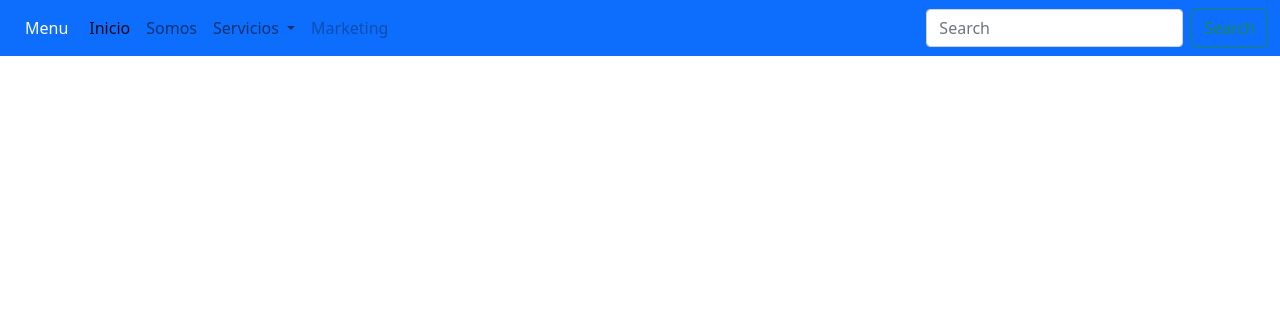
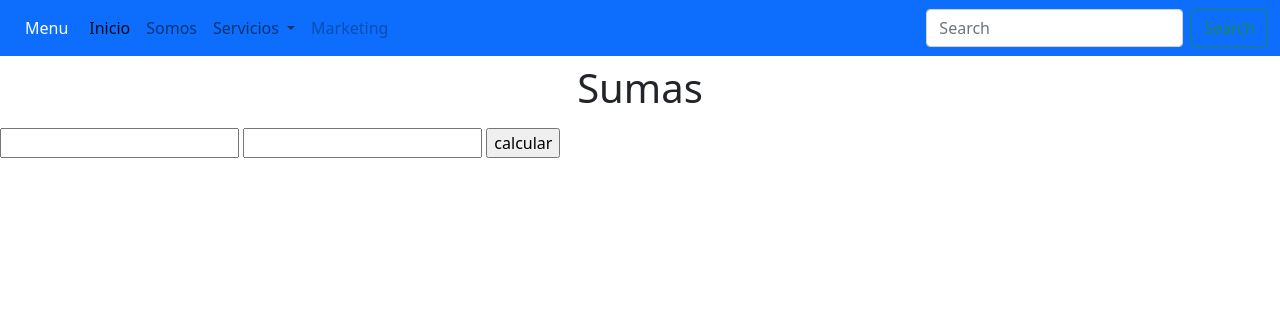
Before and after one commit to AlejjG/Practicas, a PHP site: page / in a window 1280 px wide. Shown: the top 316 px of the page. Run offline with PHP 8.4, Linux system fonts and the light colour scheme.

Commit message:
Add files via upload

```diff
--- a/index.php
+++ b/index.php
@@ -1,3 +1,16 @@
+<?php
+error_reporting(0);
+if (isset($_POST['btn'])){
+$numero1 = $_POST['caja1'];
+$numero2 = $_POST['caja2'];
+$numero1 =(int) $numero1;
+$numero2 =(int) $numero2;
+$resultado = $numero1 + $numero2;
+$valor = $resultado;
+echo $valor;
+}
+?>
+
 <!DOCTYPE html>
 <html lang="es">
 <head>
@@ -15,5 +28,19 @@
     <!-- terminanavbar -->
     <?php include "include/menu.php";?>
 
+    <div class="col-lg-12">
+        <div class="row">
+            <h1 class="text-center py-2">Sumas</h1>
+        </div>
+        <div class="row">
+            <form action= "<?php echo $_SERVER['PHP_SELF'];?>" method="POST">
+            <input type="text" name="caja1" required>
+            <input type="text" name="caja2" required>
+            <input type="submit" name="btn" value="calcular">
+
+           </form>
+        </div>
+    </div>
+
 </body>
 </html>
```
